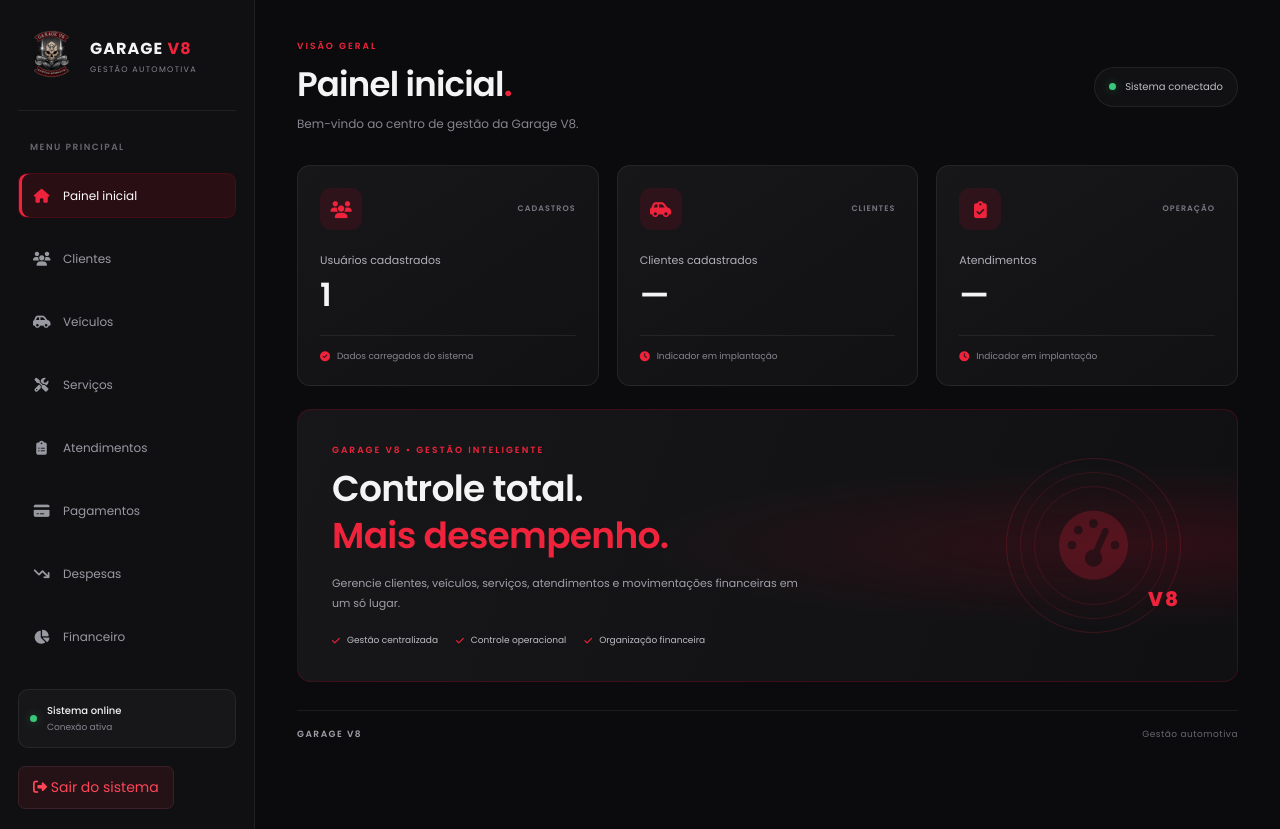
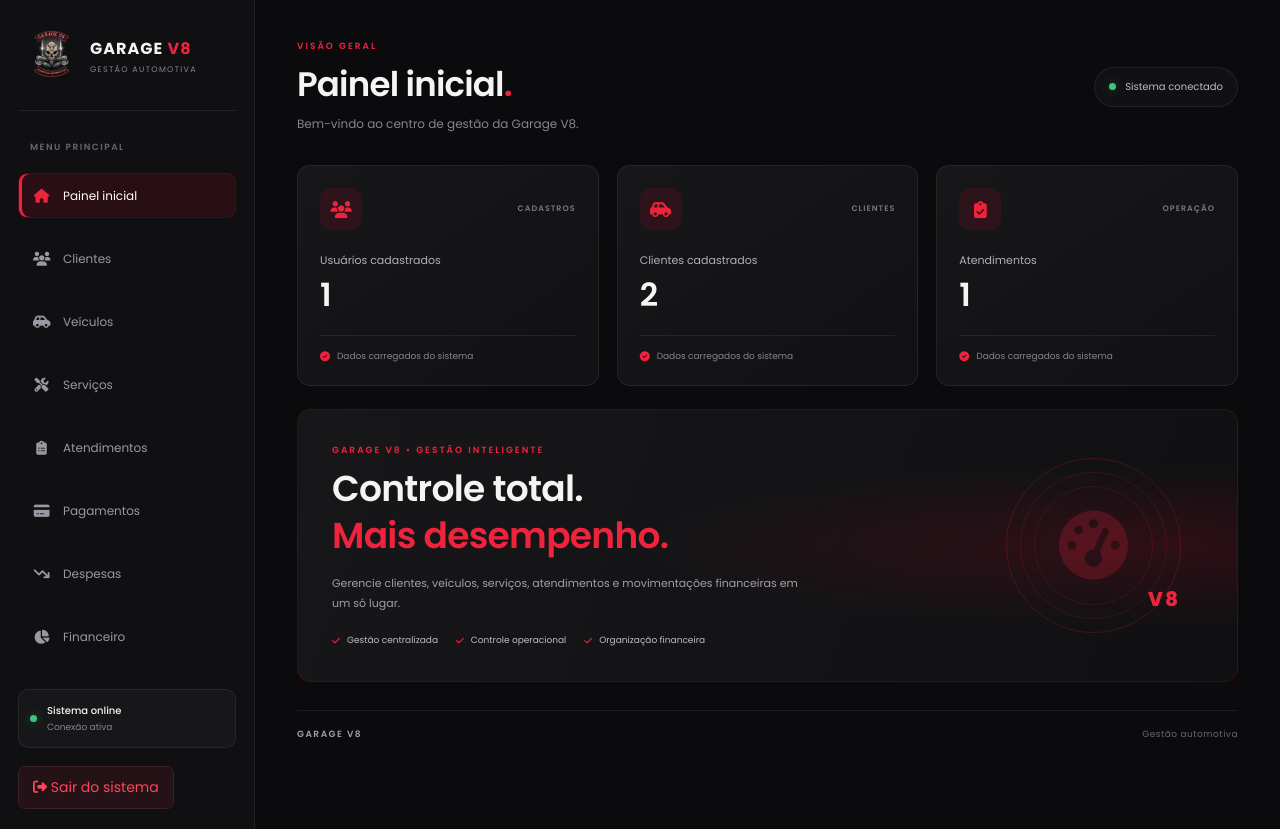
Before and after one commit to 1ntze/garagev8, a PHP site: page / in a window 1280 px wide. Run offline with PHP 8.4, Linux system fonts and the light colour scheme; a user stored in the database is signed in; data comes from the database, SQL or seed files in the repository; some libraries are stand-ins or nearby versions.

Commit message:
Atualizações index.php

```diff
--- a/index.php
+++ b/index.php
@@ -6,6 +6,12 @@ require_once __DIR__ . '/config/conexao.php';
 
 $stmt = $pdo->query("SELECT COUNT(*) AS total FROM usuarios");
 $totalUsuarios = (int) $stmt->fetch()['total'];
+
+$stmt = $pdo->query("SELECT COUNT(*) AS total FROM clientes");
+$totalClientes = (int) $stmt->fetch()['total'];
+
+$stmt = $pdo->query("SELECT COUNT(*) AS total FROM atendimentos");
+$totalAtendimentos = (int) $stmt->fetch()['total'];
 ?>
 <!DOCTYPE html>
 <html lang="pt-BR">
@@ -743,11 +749,13 @@ $totalUsuarios = (int) $stmt->fetch()['total'];
 
                 <p class="stat-label">Clientes cadastrados</p>
 
-                <div class="number">—</div>
+                <div class="number">
+                    <?= $totalClientes ?>
+                </div>
 
                 <div class="stat-footer">
-                    <i class="fa-solid fa-clock"></i>
-                    <span>Indicador em implantação</span>
+                    <i class="fa-solid fa-circle-check"></i>
+                    <span>Dados carregados do sistema</span>
                 </div>
             </article>
 
@@ -761,11 +769,13 @@ $totalUsuarios = (int) $stmt->fetch()['total'];
 
                 <p class="stat-label">Atendimentos</p>
 
-                <div class="number">—</div>
+                <div class="number">
+                    <?= $totalAtendimentos ?>
+                </div>
 
                 <div class="stat-footer">
-                    <i class="fa-solid fa-clock"></i>
-                    <span>Indicador em implantação</span>
+                    <i class="fa-solid fa-circle-check"></i>
+                    <span>Dados carregados do sistema</span>
                 </div>
             </article>
 
```
